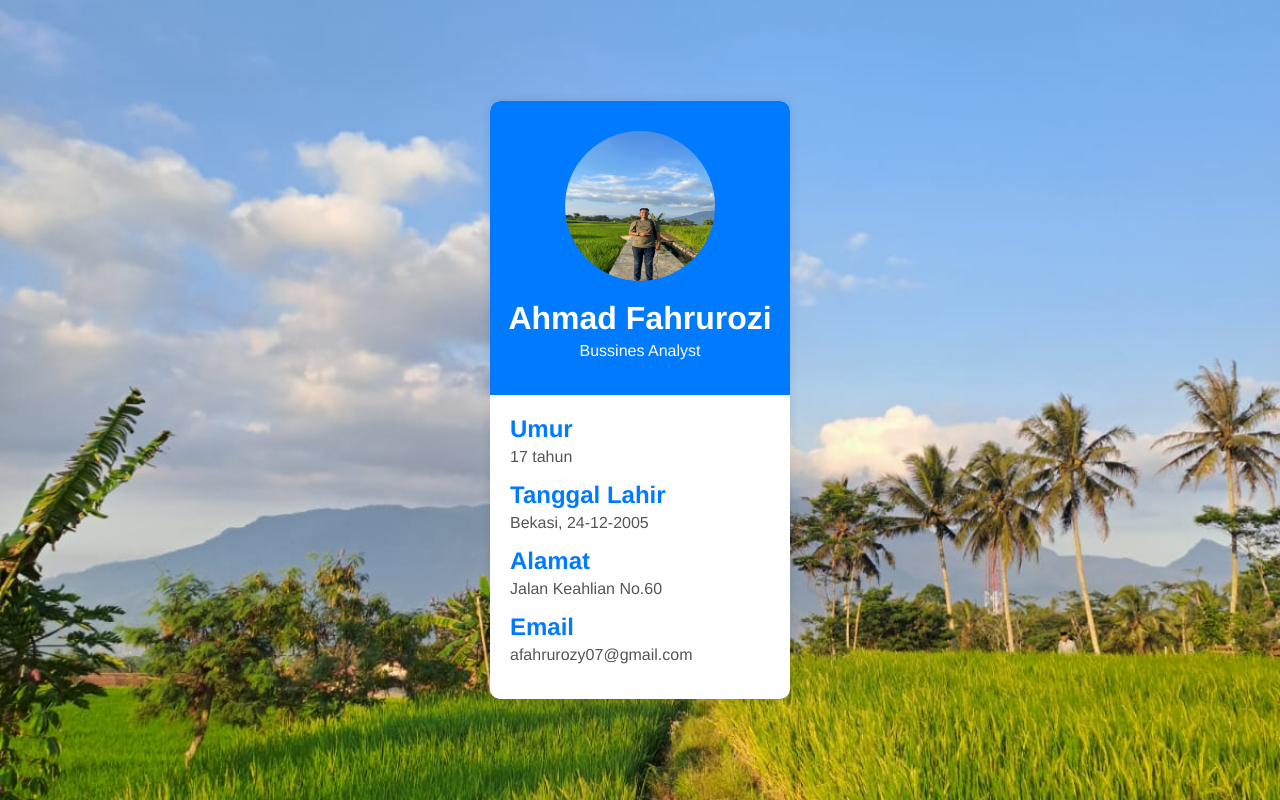
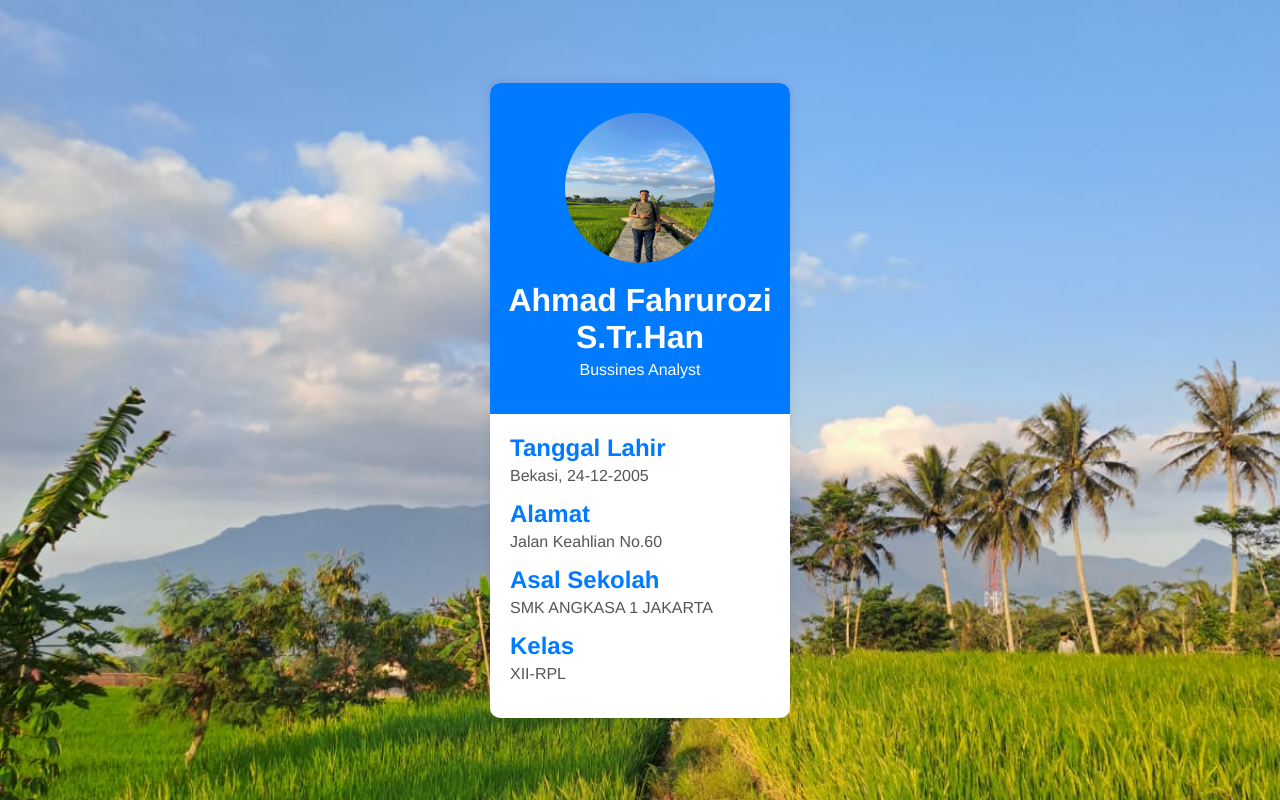
Before and after one commit to ahmadfahrurrozi24/biodata, a plain HTML site: page index.html in a window 1280 px wide. Drawn offline with Linux system fonts and the light colour scheme.

Commit message:
first commit

```diff
--- a/index.html
+++ b/index.html
@@ -7,14 +7,10 @@
   <div class="biodata-card">
     <div class="biodata-header">
       <img src="JII.jpg" alt="Foto Profil">
-      <h1>Ahmad Fahrurozi</h1>
+      <h1>Ahmad Fahrurozi S.Tr.Han</h1>
       <p>Bussines Analyst</p>
     </div>
     <div class="biodata-details">
-      <div class="detail">
-        <h2>Umur</h2>
-        <p>17 tahun</p>
-      </div>
       <div class="detail">
         <h2>Tanggal Lahir</h2>
         <p>Bekasi, 24-12-2005</p>
@@ -24,8 +20,12 @@
         <p>Jalan Keahlian No.60</p>
       </div>
       <div class="detail">
-        <h2>Email</h2>
-        <p>afahrurozy07@gmail.com</p>
+        <h2>Asal Sekolah</h2>
+        <p>SMK ANGKASA 1 JAKARTA</p>
+      </div>
+      <div class="detail">
+        <h2>Kelas</h2>
+        <p>XII-RPL</p>
       </div>
     </div>
   </div>
```
